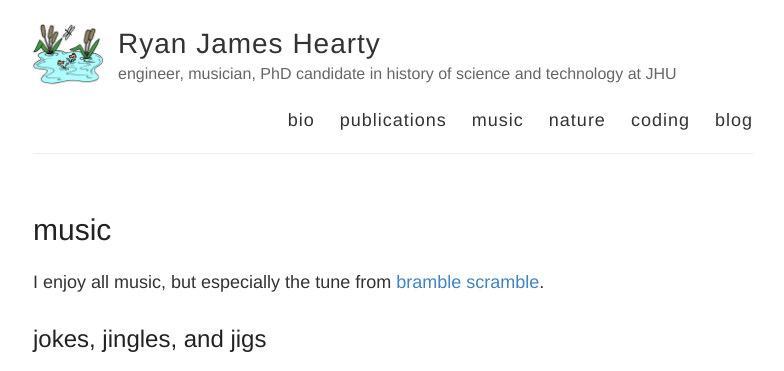
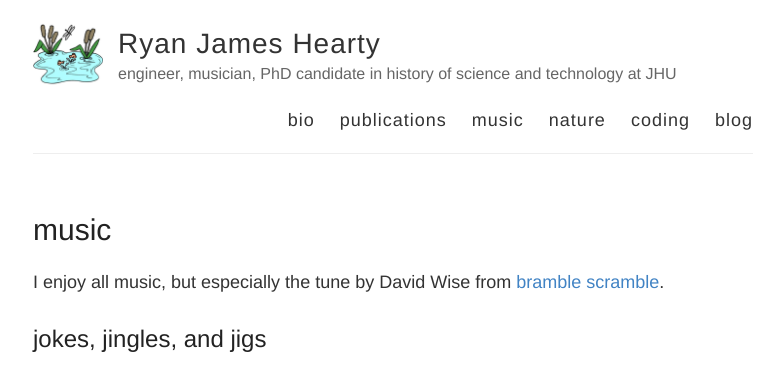
Before and after one commit to rhearty1/rhearty1.github.io, a Jekyll site: the page built from music.md, in a window 1280 px wide and 900 px high, cut to the strip 0-371 px from the top of the window. Shown: the whole strip, without its empty margins (247-1031 px from the left). Built offline with Jekyll 4.4.1, drawn with Linux system fonts in a browser that asks for light colours.

Commit message:
Update music.md

```diff
--- a/music.md
+++ b/music.md
@@ -4,7 +4,7 @@ title: music
 permalink: /music/
 ---
 
-I enjoy all music, but especially the tune from [bramble scramble](https://twitter.com/David_Wise).
+I enjoy all music, but especially the tune by David Wise from [bramble scramble](https://www.youtube.com/watch?v=qIk6YFTzckc).
 
 ## jokes, jingles, and jigs
 
```
